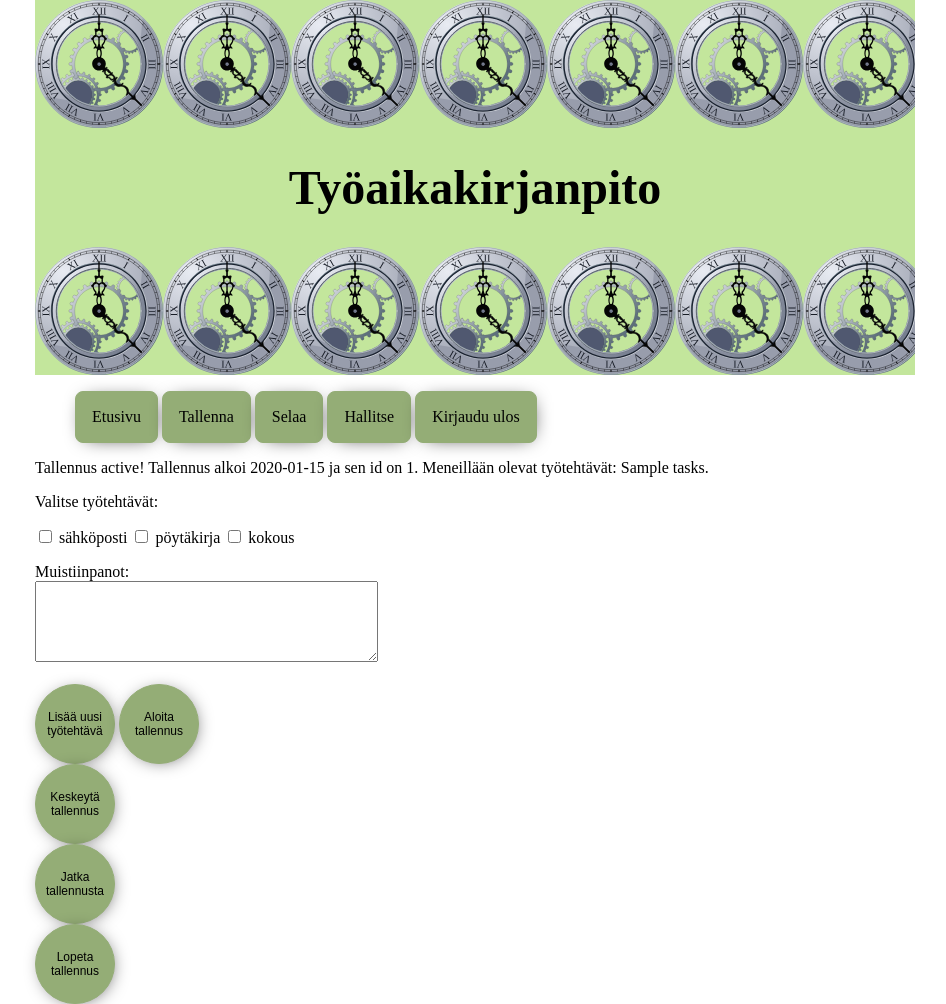
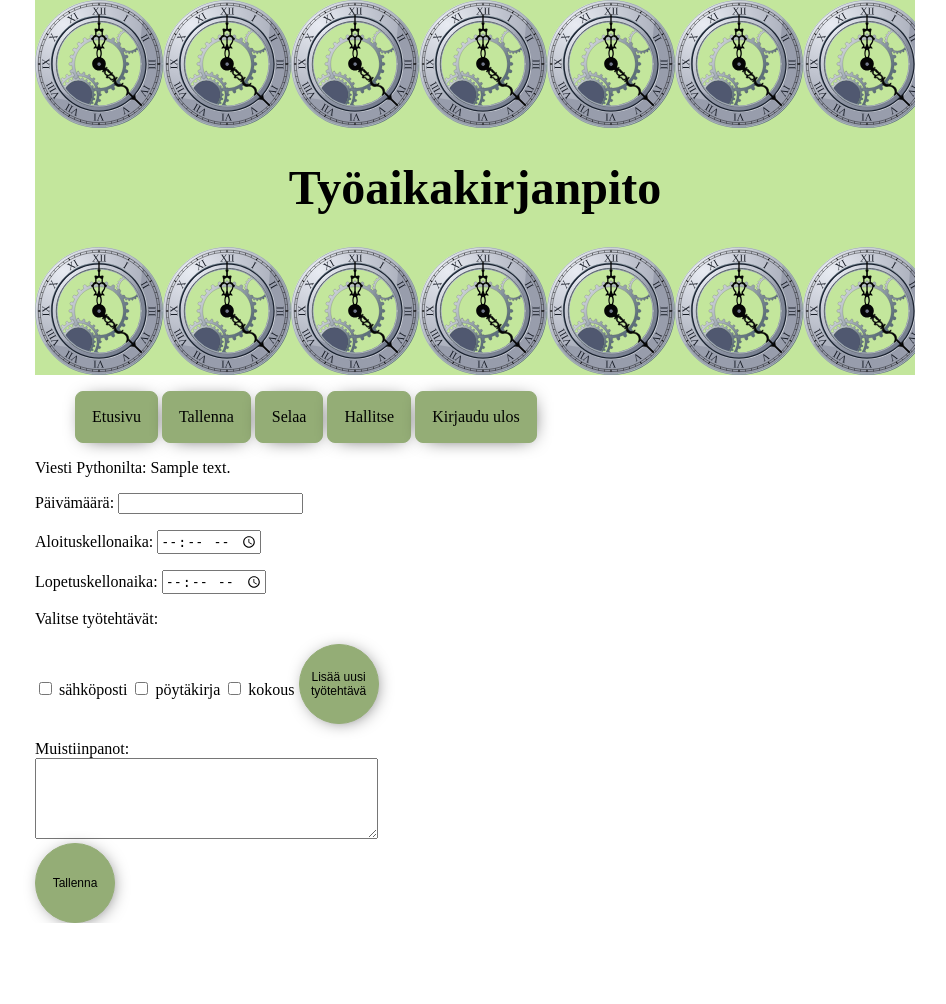
Before and after one commit to veelupu/tyoaikakirjanpito, a Flask app: template templates/record.html in a window 1280 px wide. Shown: the whole page, without its empty margins (165-1111 px from the left). After the commit the page ends 923 px from the top, so only its background shows below. Run offline with Flask 2, Linux system fonts and the light colour scheme; the visitor is signed in with stand-in values (Sample User, id 1); the template is opened without the code that fills it: most values are stand-ins (such as "Sample title", 1, 10 or a date in 2020).

Commit message:
Change logic for recording

```diff
--- a/templates/record.html
+++ b/templates/record.html
@@ -7,42 +7,25 @@
 </head>
 <body>
 	{% block content %}
-	{% if session.running %}
-	<p>Tallennus {{ status }}! Tallennus alkoi {{ timebeg }} ja sen id on {{ id }}. Meneillään olevat työtehtävät: {{ tasks }}.</p>
-	{% else %}
-	<p>Tallennus lopetettu. Teit töitä {{ tasks }} kello {{ timebeg }}–{{ time_end }}</p>
-	{% endif %}
-	<form action="/start-recording" method="POST">
+	Viesti Pythonilta: {{ message }}
+	<form action="/add-entry" method="POST">
+		<p>Päivämäärä: <input type="text" name="datepicker" id="datepicker"></p>
+		<p>Aloituskellonaika: <input type="time" name="time-beg"></p>
+		<p>Lopetuskellonaika: <input type="time" name="time-end"></p>
 		Valitse työtehtävät:
 		<p>
 			<input type="checkbox" name="task" value="sähköposti"> sähköposti
 			<input type="checkbox" name="task" value="pöytäkirja"> pöytäkirja
 			<input type="checkbox" name="task" value="kokous"> kokous
+			<button type="button">Lisää uusi työtehtävä</button>
 		</p>
 		Muistiinpanot:
 		<div>
 			<textarea name="notes" rows="5" cols="40"></textarea>
 		</div>
-		<br>
-		<div class="btn-group">
-			<button type="button">Lisää uusi työtehtävä</button>
-			<button type="submit">Aloita tallennus</button>
-		</div>
+		<button type="submit">Tallenna</button>
 	</form>
-	<div display: inline-block;>
-		<div><form action="/pause-recording" method="POST">
-			<button type="submit">Keskeytä tallennus</button>
-			<input type="hidden" name="id" value={{ id }}>
-		</form></div>
-		<div><form action="/continue-recording" method="POST">
-			<button type="submit">Jatka tallennusta</button>
-			<input type="hidden" name="id" value={{ id }}>
-		</form></div>
-		<div><form action="/stop-recording" method="POST">
-			<button type="submit">Lopeta tallennus</button>
-			<input type="hidden" name="id" value={{ id }}>
-		</form></div>
-	</div>
+
 	{% endblock %}
 </body>
 </html>
```
